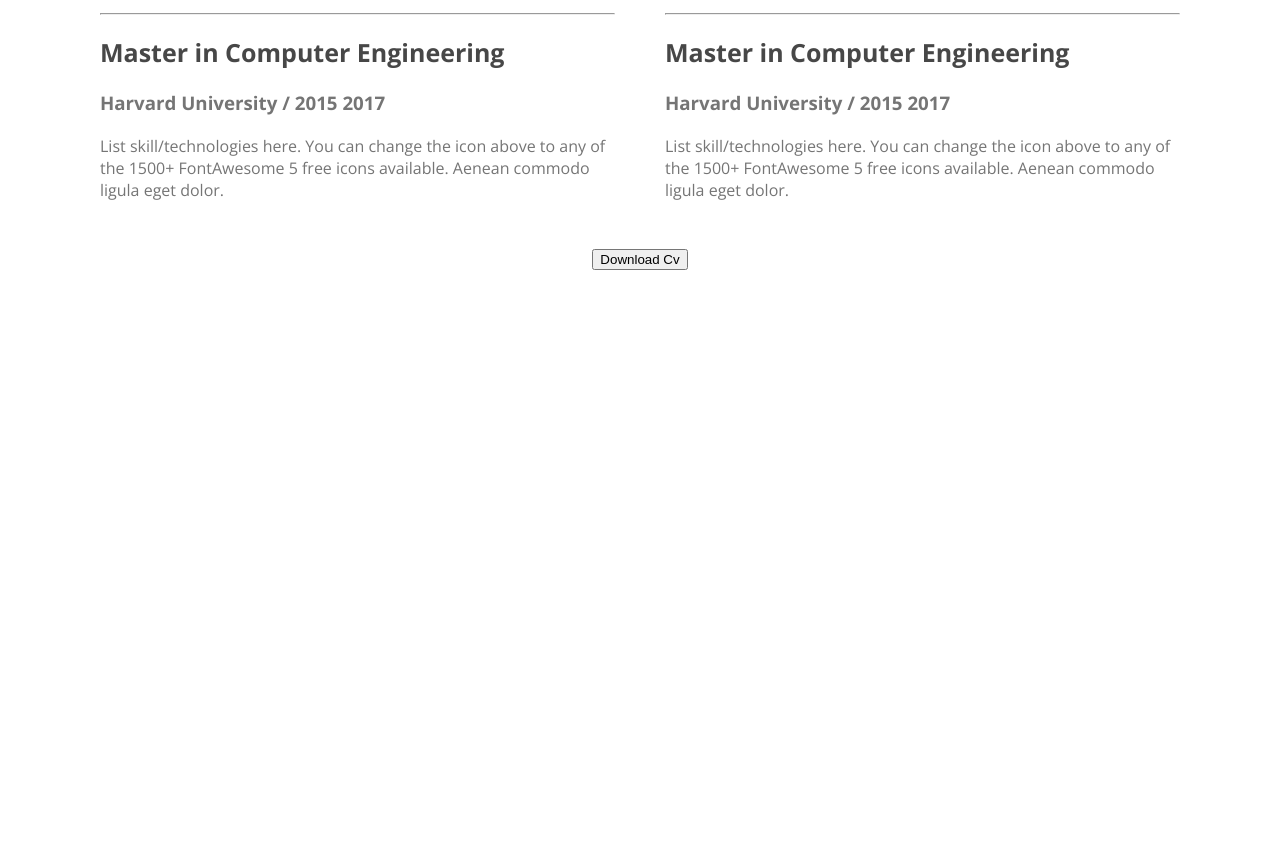
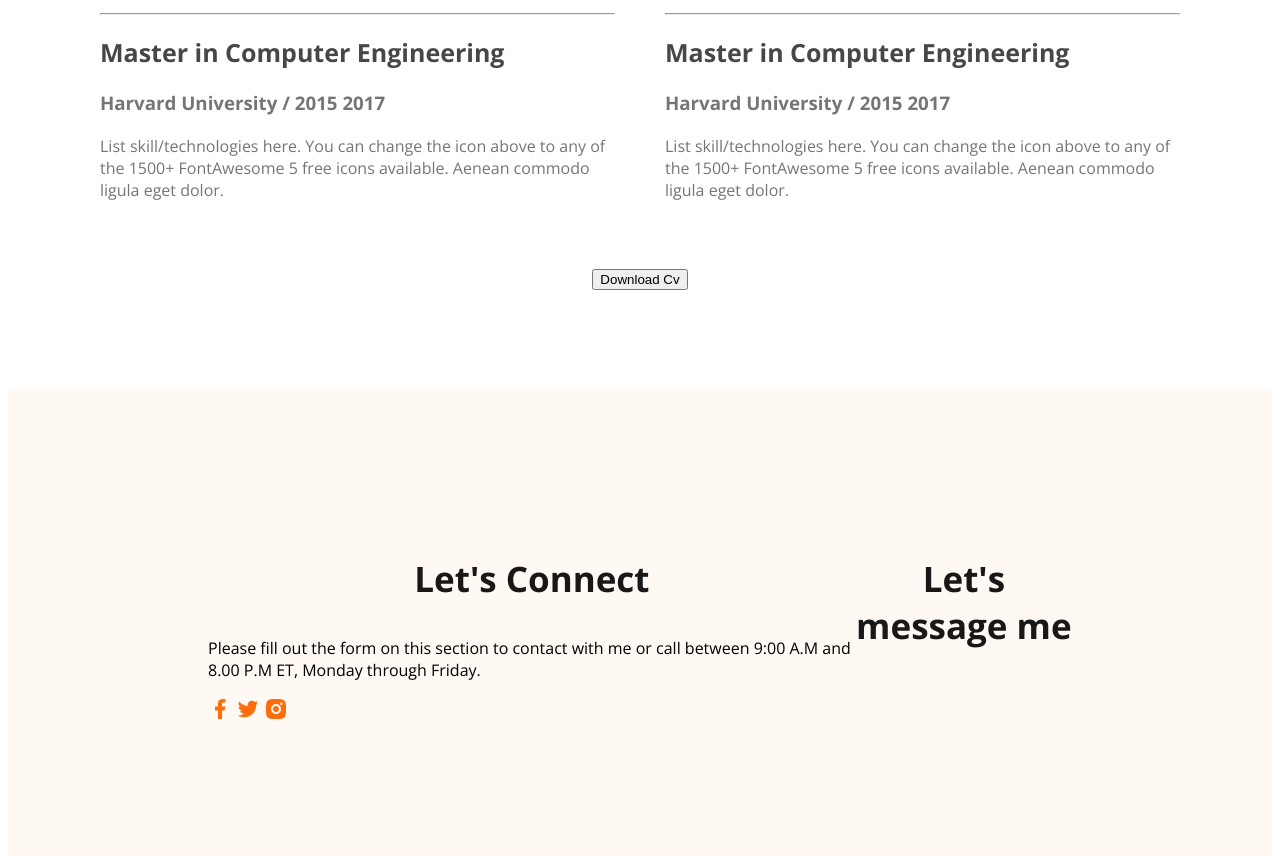
Before and after one commit to hmnaimul/webdeveloper-portfolio, a plain HTML site: page index.html in a window 1280 px wide. Shown: the part 2850-3709 px from the top of the page. Before the commit the page ends 3128 px from the top, so only its background shows below. Drawn offline with nearby package versions, Linux system fonts and the light colour scheme.

Commit message:
footer add

```diff
--- a/index.html
+++ b/index.html
@@ -173,6 +173,21 @@ clients requirements in our mata
 </div>
 </section>
 </main>
+<footer>
+   <div class="footer-column">
+    <h3 class="section-title">Let's Connect</h3>
+    <p class="section-description">Please fill out the form on this section to contact with me or call between
+        9:00 A.M and 8.00 P.M ET, Monday through Friday.</p>
+   <div class="social-links">
+    <a href=""><img src="images/icons/facebook.png" alt=""></a>
+    <a href=""><img src="images/icons/twitter.png" alt=""></a>
+    <a href=""><img src="images/icons/insta.png" alt=""></a>
+   </div>
+    </div>
+   <div class="footer-column">
+    <h3 class="section-title">Let's message me</h3>
+   </div>
+</footer>
 <body>
 
 </body>
--- a/styles/portfolio.css
+++ b/styles/portfolio.css
@@ -154,4 +154,12 @@ color: #757575;
 }
 .download-cv{
     text-align: center;
+    margin-top: 50px;
 }
+/* footer style */
+footer{
+    display: flex;
+    background: #fff8f3;
+    padding: 130px 200px;
+    margin-top: 100px;
+}
```
